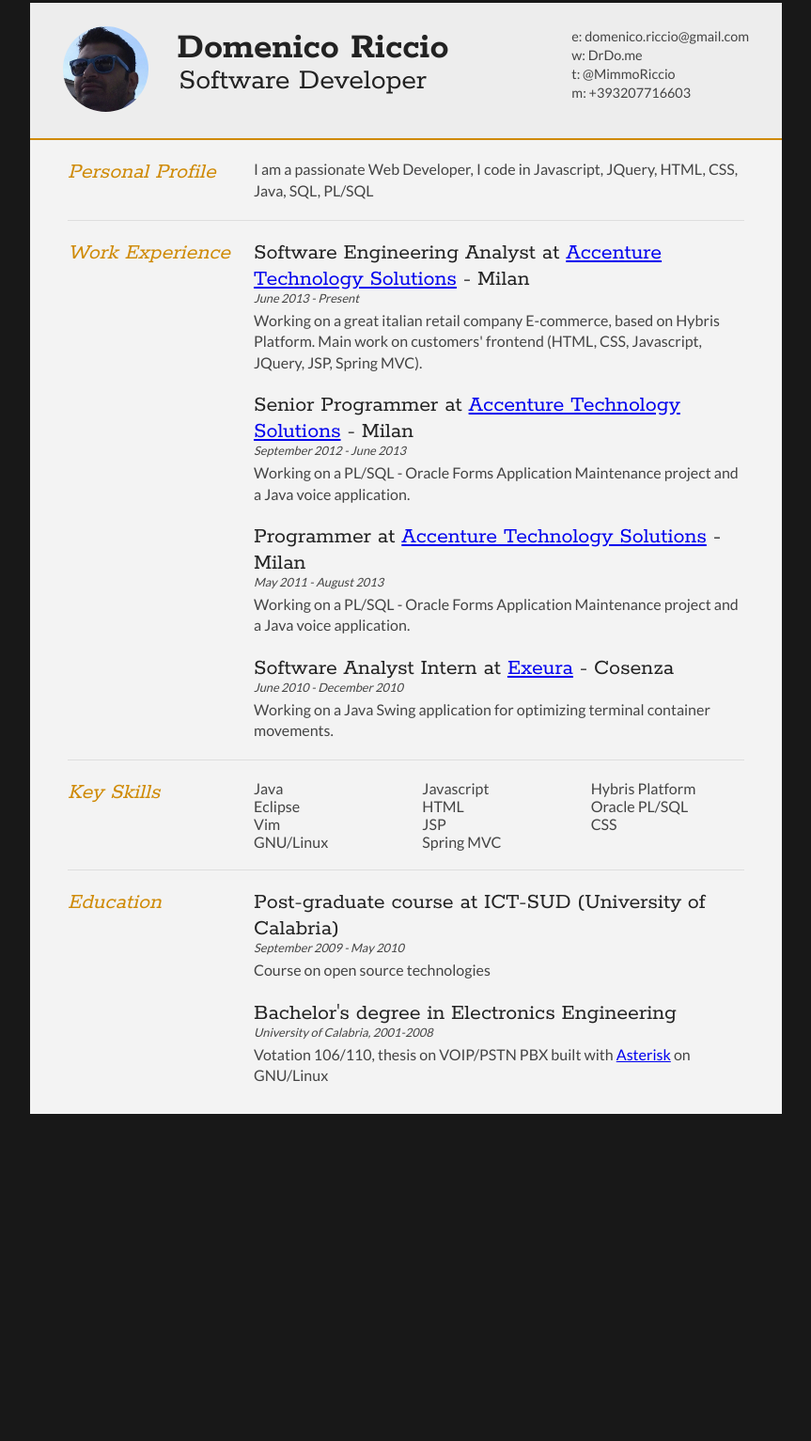
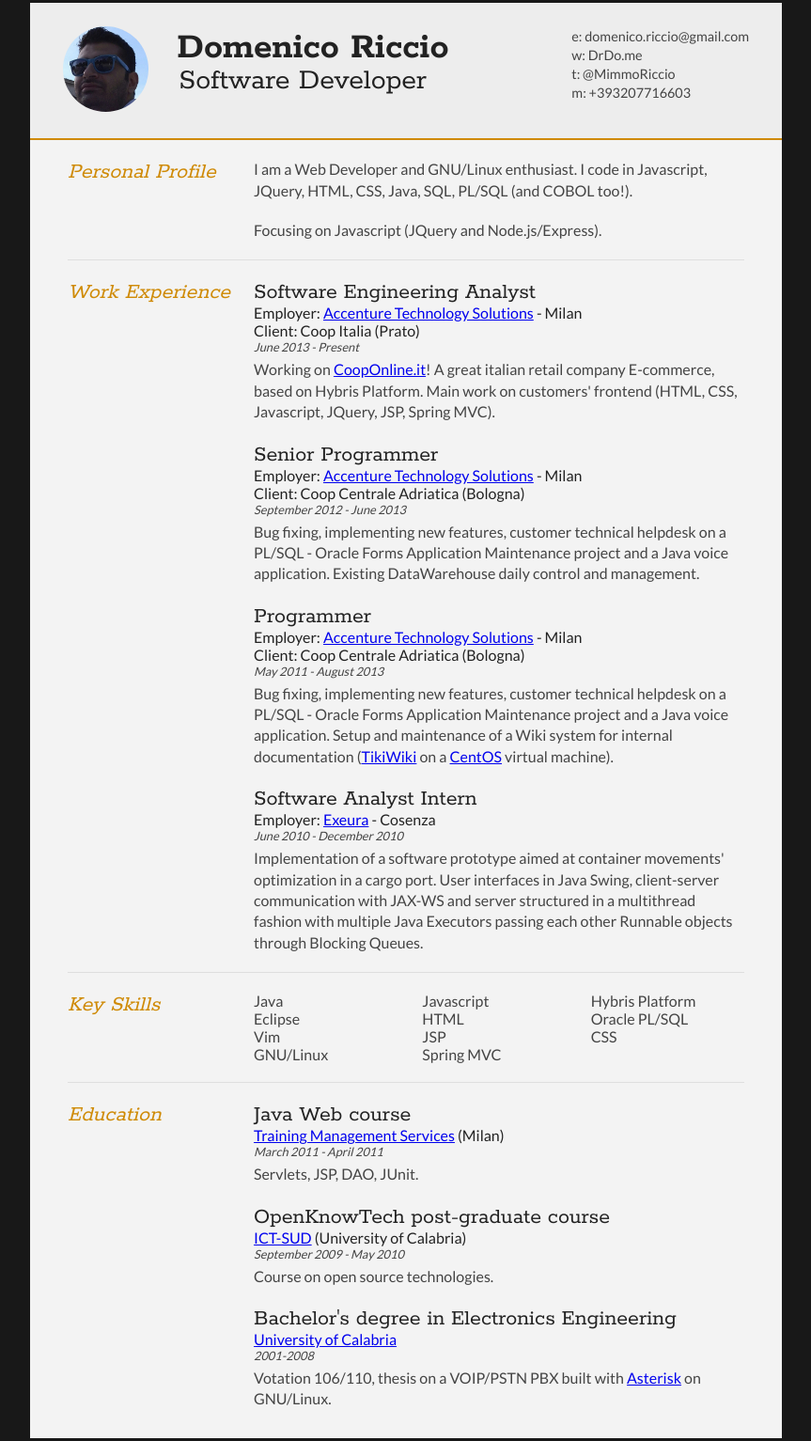
Before and after one commit to mimmozzo/DrDomeCV, a website: page public/index.html in a window 1280 px wide. Shown: the part 27-1560 px from the top of the page at 94% size, without its empty margins (208-1071 px from the left). Before the commit the page ends 1242 px from the top, so only its background shows below. Drawn offline with Linux system fonts and the light colour scheme.

Commit message:
Updated CV

```diff
--- a/public/index.html
+++ b/public/index.html
@@ -45,7 +45,8 @@
         </div>
 
         <div class="sectionContent">
-          <p>I am a passionate Web Developer, I code in Javascript, JQuery, HTML, CSS, Java, SQL, PL/SQL</p>
+          <p>I am a Web Developer and GNU/Linux enthusiast. I code in Javascript, JQuery, HTML, CSS, Java, SQL, PL/SQL (and COBOL too!).</p>
+          <p>Focusing on Javascript (JQuery and Node.js/Express).</p>
         </div>
         </article>
         <div class="clear"></div>
@@ -59,27 +60,34 @@
 
         <div class="sectionContent">
           <article>
-          <h2>Software Engineering Analyst at <a href="http://www.accenture.com/">Accenture Technology Solutions</a> - Milan</h2>
+          <h2>Software Engineering Analyst</h2>
+          <h3>Employer: <a href="http://www.accenture.com/">Accenture Technology Solutions</a> - Milan</h3>
+          <h3>Client: Coop Italia (Prato)</h3>
           <p class="subDetails">June 2013 - Present</p>
-          <p>Working on a great italian retail company E-commerce, based on Hybris Platform. Main work on customers' frontend (HTML, CSS, Javascript, JQuery, JSP, Spring MVC).</p>
+          <p>Working on <a href="http://www.cooponline.it">CoopOnline.it</a>! A great italian retail company E-commerce, based on Hybris Platform. Main work on customers' frontend (HTML, CSS, Javascript, JQuery, JSP, Spring MVC).</p>
           </article>
 
           <article>
-          <h2>Senior Programmer at <a href="http://www.accenture.com/">Accenture Technology Solutions</a> - Milan</h2>
+          <h2>Senior Programmer</h2>
+          <h3>Employer: <a href="http://www.accenture.com/">Accenture Technology Solutions</a> - Milan</h3>
+          <h3>Client: Coop Centrale Adriatica (Bologna)</h3>
           <p class="subDetails">September 2012 - June 2013</p>
-          <p>Working on a PL/SQL - Oracle Forms Application Maintenance project and a Java voice application.</p>
+          <p>Bug fixing, implementing new features, customer technical helpdesk on a PL/SQL - Oracle Forms Application Maintenance project and a Java voice application. Existing DataWarehouse daily control and management.</p>
           </article>
 
           <article>
-          <h2>Programmer at <a href="http://www.accenture.com/">Accenture Technology Solutions</a> - Milan</h2>
+          <h2>Programmer</h2>
+          <h3>Employer: <a href="http://www.accenture.com/">Accenture Technology Solutions</a> - Milan</h3>
+          <h3>Client: Coop Centrale Adriatica (Bologna)</h3>
           <p class="subDetails">May 2011 - August 2013</p>
-          <p>Working on a PL/SQL - Oracle Forms Application Maintenance project and a Java voice application.</p>
+          <p>Bug fixing, implementing new features, customer technical helpdesk on a PL/SQL - Oracle Forms Application Maintenance project and a Java voice application. Setup and maintenance of a Wiki system for internal documentation (<a href="http://info.tiki.org/">TikiWiki</a> on a <a href="http://www.centos.org/">CentOS</a> virtual machine).</p>
           </article>
 
           <article>
-          <h2>Software Analyst Intern at <a href="http://www.exeura.eu/">Exeura</a> - Cosenza</h2>
+          <h2>Software Analyst Intern</h2>
+          <h3>Employer: <a href="http://www.exeura.eu/">Exeura</a> - Cosenza</h3>
           <p class="subDetails">June 2010 - December 2010</p>
-          <p>Working on a Java Swing application for optimizing terminal container movements.</p>
+          <p>Implementation of a software prototype aimed at container movements' optimization in a cargo port. User interfaces in Java Swing, client-server communication with JAX-WS and server structured in a multithread fashion with multiple Java Executors passing each other Runnable objects through Blocking Queues.</p>
           </article>
         </div>
         <div class="clear"></div>
@@ -117,15 +125,24 @@
 
         <div class="sectionContent">
           <article>
-          <h2>Post-graduate course at ICT-SUD (University of Calabria)</h2>
+          <h2>Java Web course</h2>
+          <h3><a href="http://www.tms.it/">Training Management Services</a> (Milan)</h3>
+          <p class="subDetails">March 2011 - April 2011</p>
+          <p>Servlets, JSP, DAO, JUnit.</p>
+          </article>
+
+          <article>
+          <h2>OpenKnowTech post-graduate course</h2>
+          <h3><a href="http://www.cc-ict-sud.it/">ICT-SUD</a> (University of Calabria)</h3>
           <p class="subDetails">September 2009 - May 2010</p>
-          <p>Course on open source technologies</p>
+          <p>Course on open source technologies.</p>
           </article>
 
           <article>
           <h2>Bachelor's degree in Electronics Engineering</h2>
-          <p class="subDetails">University of Calabria, 2001-2008 </p>
-          <p>Votation 106/110, thesis on VOIP/PSTN PBX built with <a href="http://www.asterisk.org/">Asterisk</a> on GNU/Linux</p>
+          <h3><a href="http://www.unical.it">University of Calabria</a></h3>
+          <p class="subDetails">2001-2008</p>
+          <p>Votation 106/110, thesis on a VOIP/PSTN PBX built with <a href="http://www.asterisk.org/">Asterisk</a> on GNU/Linux.</p>
           </article>
         </div>
         <div class="clear"></div>
@@ -133,14 +150,5 @@
 
       </div>
     </div>
-    <script type="text/javascript">
-      var gaJsHost = (("https:" == document.location.protocol) ? "https://ssl." : "http://www.");
-      document.write(unescape("%3Cscript src='" + gaJsHost + "google-analytics.com/ga.js' type='text/javascript'%3E%3C/script%3E"));
-    </script>
-    <script type="text/javascript">
-      var pageTracker = _gat._getTracker("UA-3753241-1");
-      pageTracker._initData();
-      pageTracker._trackPageview();
-    </script>
   </body>
 </html>
--- a/public/style.css
+++ b/public/style.css
@@ -298,6 +298,20 @@
 
 .instaFade {
     -webkit-animation-name: reset, fade-in;
+    -webkit-animation-duration: 0.9s;
+    -webkit-animation-timing-function: ease-in;
+
+	-moz-animation-name: reset, fade-in;
+    -moz-animation-duration: 0.9s;
+    -moz-animation-timing-function: ease-in;
+
+	animation-name: reset, fade-in;
+    animation-duration: 0.9s;
+    animation-timing-function: ease-in;
+}
+
+.quickFade {
+    -webkit-animation-name: reset, fade-in;
     -webkit-animation-duration: 1.5s;
     -webkit-animation-timing-function: ease-in;
 
@@ -310,46 +324,32 @@
     animation-timing-function: ease-in;
 }
 
-.quickFade {
-    -webkit-animation-name: reset, fade-in;
-    -webkit-animation-duration: 2.5s;
-    -webkit-animation-timing-function: ease-in;
-
-	-moz-animation-name: reset, fade-in;
-    -moz-animation-duration: 2.5s;
-    -moz-animation-timing-function: ease-in;
-
-	animation-name: reset, fade-in;
-    animation-duration: 2.5s;
-    animation-timing-function: ease-in;
-}
-
 .delayOne {
-	-webkit-animation-delay: 0, .5s;
-	-moz-animation-delay: 0, .5s;
-	animation-delay: 0, .5s;
+	-webkit-animation-delay: 0, 0.3s;
+	-moz-animation-delay: 0, 0.3s;
+	animation-delay: 0, 0.3s;
 }
 
 .delayTwo {
-	-webkit-animation-delay: 0, 1s;
-	-moz-animation-delay: 0, 1s;
-	animation-delay: 0, 1s;
+	-webkit-animation-delay: 0, 0.6s;
+	-moz-animation-delay: 0, 0.6s;
+	animation-delay: 0, 0.6s;
 }
 
 .delayThree {
+	-webkit-animation-delay: 0, 0.9s;
+	-moz-animation-delay: 0, 0.9s;
+	animation-delay: 0, 0.9s;
+}
+
+.delayFour {
+	-webkit-animation-delay: 0, 1.2s;
+	-moz-animation-delay: 0, 1.2s;
+	animation-delay: 0, 1.2s;
+}
+
+.delayFive {
 	-webkit-animation-delay: 0, 1.5s;
 	-moz-animation-delay: 0, 1.5s;
 	animation-delay: 0, 1.5s;
 }
-
-.delayFour {
-	-webkit-animation-delay: 0, 2s;
-	-moz-animation-delay: 0, 2s;
-	animation-delay: 0, 2s;
-}
-
-.delayFive {
-	-webkit-animation-delay: 0, 2.5s;
-	-moz-animation-delay: 0, 2.5s;
-	animation-delay: 0, 2.5s;
-}
```
